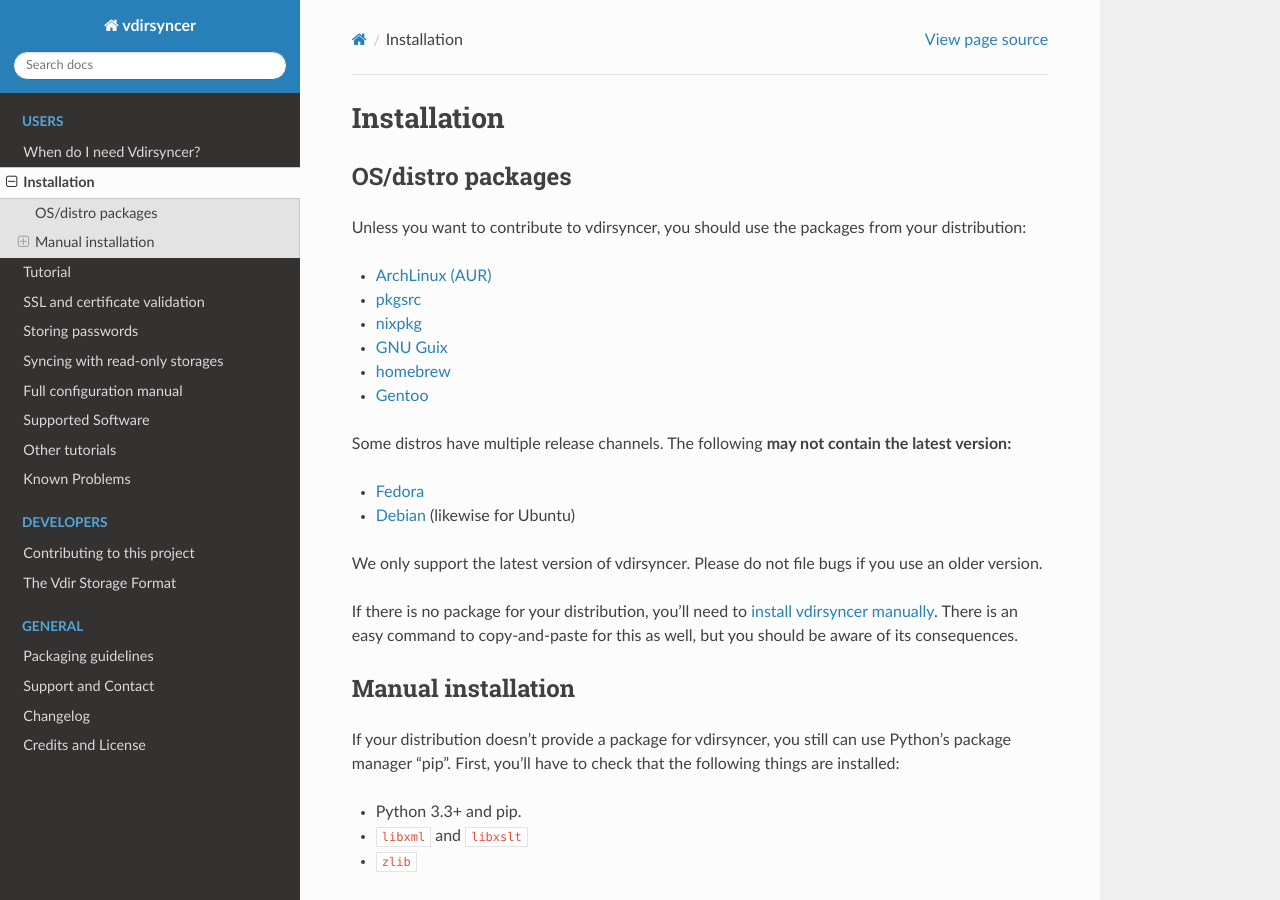
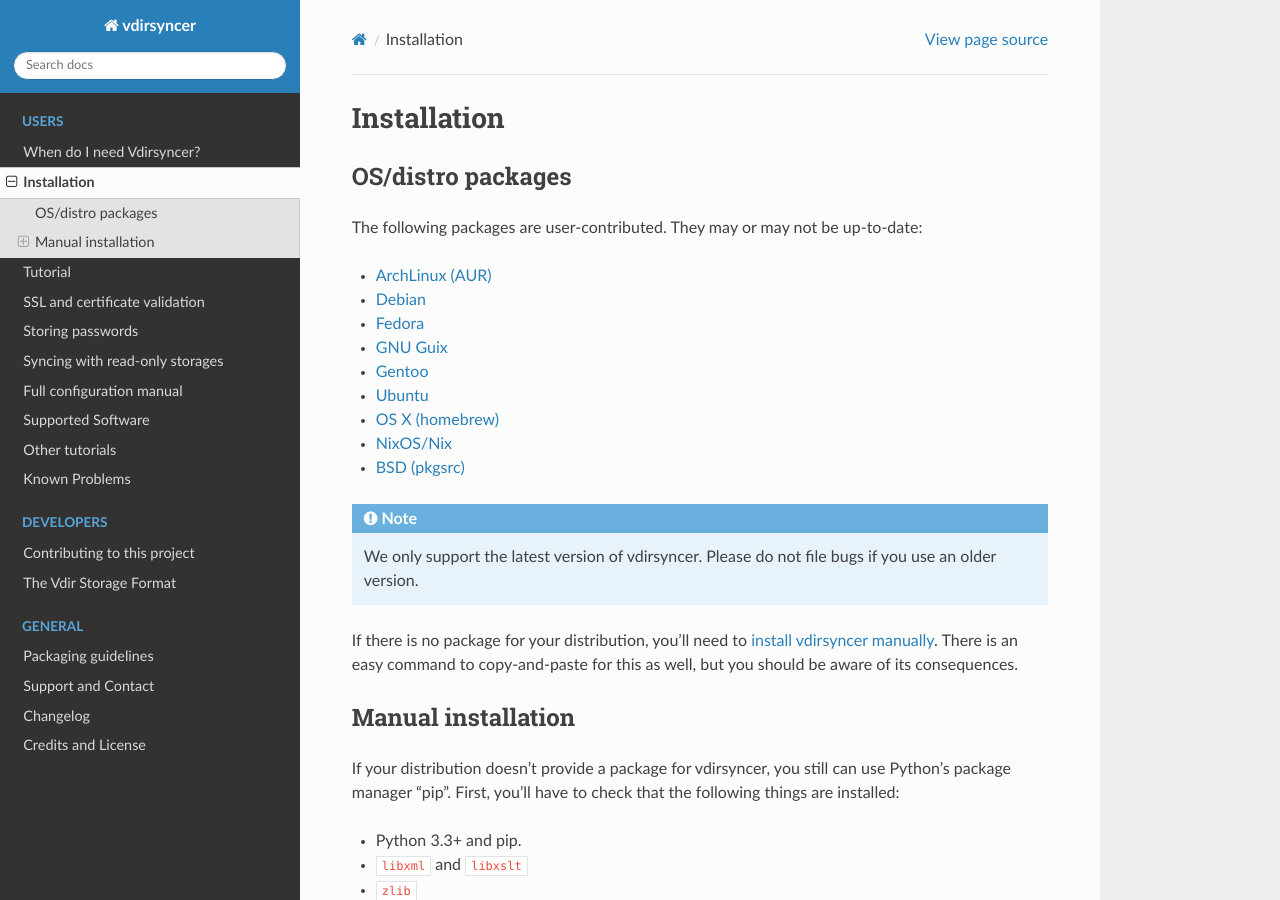
Before and after one commit to pimutils/vdirsyncer, a Sphinx documentation site: the page built from docs/installation.rst, in a window 1280 px wide and 900 px high. Built offline with Sphinx 7.4.7 and the Read the Docs theme 2.0.0, drawn with Linux system fonts in a browser that asks for light colours; the version number could not be read and is left out.

Commit message:
Give up on packaging

```diff
--- a/docs/installation.rst
+++ b/docs/installation.rst
@@ -7,24 +7,22 @@
 OS/distro packages
 ------------------
 
-Unless you want to contribute to vdirsyncer, you should use the packages from
-your distribution:
+The following packages are user-contributed. They may or may not be up-to-date:
 
 - `ArchLinux (AUR) <https://aur.archlinux.org/packages/vdirsyncer>`_
-- `pkgsrc <http://pkgsrc.se/time/py-vdirsyncer>`_
-- `nixpkg <https://github.com/NixOS/nixpkgs/tree/master/pkgs/tools/misc/vdirsyncer>`_
+- `Debian <https://packages.debian.org/sid/vdirsyncer>`_
+- `Fedora <https://apps.fedoraproject.org/packages/vdirsyncer>`_
 - `GNU Guix <https://www.gnu.org/software/guix/package-list.html#vdirsyncer>`_
-- `homebrew <http://braumeister.org/formula/vdirsyncer>`_
 - `Gentoo <https://packages.gentoo.org/packages/dev-python/vdirsyncer>`_
+- `Ubuntu <http://packages.ubuntu.com/search?keywords=vdirsyncer>`_
+- `OS X (homebrew) <http://braumeister.org/formula/vdirsyncer>`_
+- `NixOS/Nix <https://github.com/NixOS/nixpkgs/tree/master/pkgs/tools/misc/vdirsyncer>`_
+- `BSD (pkgsrc) <http://pkgsrc.se/time/py-vdirsyncer>`_
 
-Some distros have multiple release channels. The following **may not contain
-the latest version:**
+.. note::
 
-- `Fedora <https://apps.fedoraproject.org/packages/vdirsyncer>`_
-- `Debian <https://packages.debian.org/sid/vdirsyncer>`_ (likewise for Ubuntu)
-
-We only support the latest version of vdirsyncer. Please do not file bugs if
-you use an older version.
+    We only support the latest version of vdirsyncer. Please do not file bugs
+    if you use an older version.
 
 If there is no package for your distribution, you'll need to :ref:`install
 vdirsyncer manually <manual-installation>`. There is an easy command to
```
